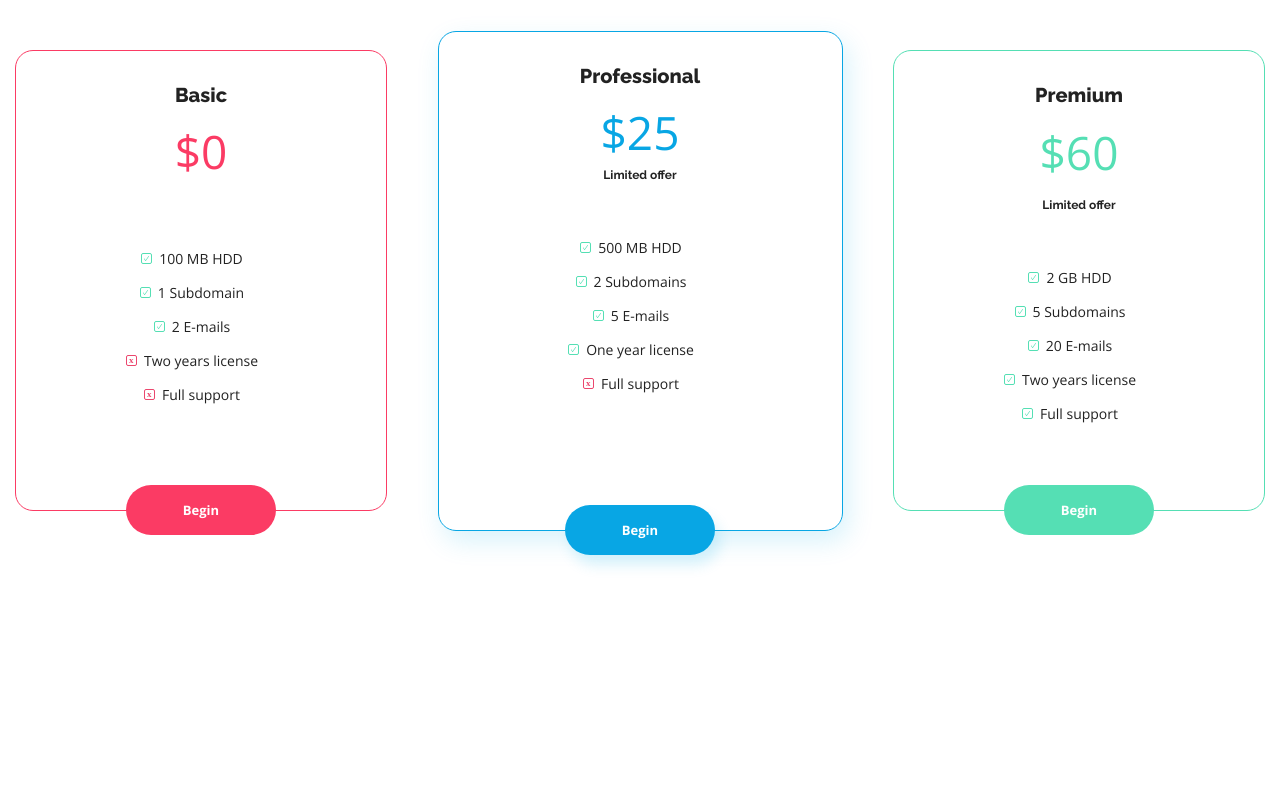
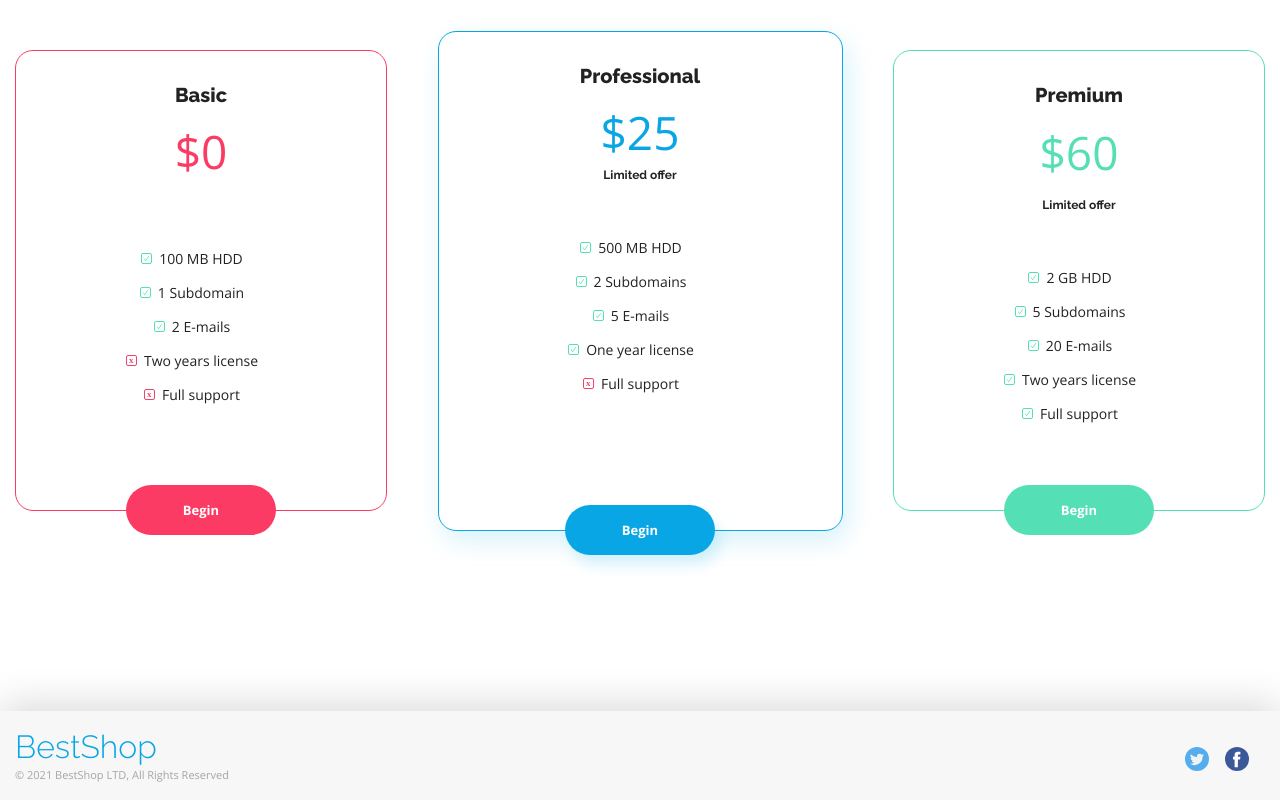
Before and after one commit to ewalezny/BestShopReact, a React (Create React App) app: page / in a window 1280 px wide. Shown: the part 3247-4047 px from the top of the page. Before the commit the page ends 3958 px from the top, so only its background shows below. Built offline with nearby package versions, Linux system fonts and the light colour scheme.

Commit message:
footer done

```diff
--- a/src/App.js
+++ b/src/App.js
@@ -5,6 +5,7 @@ import Opening from "./components/Opening";
 import Statistics from "./components/Statistics";
 import Benefits from "./components/Benefits";
 import Pricing from "./components/Pricing";
+import Footer from "./components/Footer";
 
 const App = () => {
     return (
@@ -14,6 +15,7 @@ const App = () => {
             <Statistics/>
             <Benefits/>
             <Pricing/>
+            <Footer/>
         </>
     )
 }
--- /dev/null
+++ b/src/components/Footer/Footer.js
@@ -0,0 +1,30 @@
+import React from "react";
+import styles from "./footer.module.scss";
+import twitterImg from "../../assets/Twitter.svg";
+import facebookImg from "../../assets/Facebook.svg";
+import Logo from "../Logo";
+
+const Header = () => {
+    const { footer, container, copyright, links, twitter, facebook } = styles;
+
+    return (
+        <footer className={footer}>
+            <div className={container}>
+                <div className={copyright}>
+                    <Logo />
+                    <p>© 2021 BestShop LTD, All Rights Reserved</p>
+                </div>
+                <div className={links}>
+                    <a href="https://twitter.com" className={twitter}>
+                        <img src={twitterImg} alt="twitter" />
+                    </a>
+                    <a href="https://pl-pl.facebook.com/" className={facebook}>
+                        <img src={facebookImg} alt="facebook" />
+                    </a>
+                </div>
+            </div>
+        </footer>
+    )
+}
+
+export default Header;
--- /dev/null
+++ b/src/components/Footer/footer.module.scss
@@ -0,0 +1,36 @@
+@import "src/scss/settings/colors";
+@import "src/scss/settings/fonts";
+
+.footer {
+  background: $color-light-gray;
+  box-shadow: 0 -5px 40px #00000029;
+  padding: 20px 0;
+
+  .container {
+    display: flex;
+    justify-content: space-between;
+    align-items: center;
+    max-width: 1352px;
+    margin: 0 auto;
+
+    @media (max-width: 1352px) {
+      width: 100%;
+      padding: 0 15px;
+    }
+  }
+}
+
+.copyright {
+  p {
+    font-family: $font-open-sans;
+    font-size: 0.6875rem;
+    color: $color-gray;
+    padding-top: 6px;
+  }
+}
+
+.links {
+  .facebook {
+    margin: 0 40px;
+  }
+}
--- /dev/null
+++ b/src/components/Footer/index.js
@@ -0,0 +1 @@
+export { default } from "./Footer";
--- a/src/components/Header/Header.js
+++ b/src/components/Header/Header.js
@@ -1,6 +1,6 @@
 import React from "react";
 import styles from "./header.module.scss";
-import Logo from "./Logo";
+import Logo from "../Logo/Logo";
 import Nav from "./Nav";
 
 const Header = () => {
--- /dev/null
+++ b/src/components/Logo/index.js
@@ -0,0 +1 @@
+export { default } from "./Logo";
--- a/src/components/Header/logo.module.scss
+++ b/src/components/Logo/logo.module.scss
@@ -1,5 +1,5 @@
-@import "src/scss/settings/colors";
-@import "src/scss/settings/fonts";
+@import "../../scss/settings/colors";
+@import "../../scss/settings/fonts";
 
 .logo {
   font-family: $font-raleway;
```
Also changed, not shown: src/components/Logo/Logo.js (renamed from src/components/Header/Logo.js).
